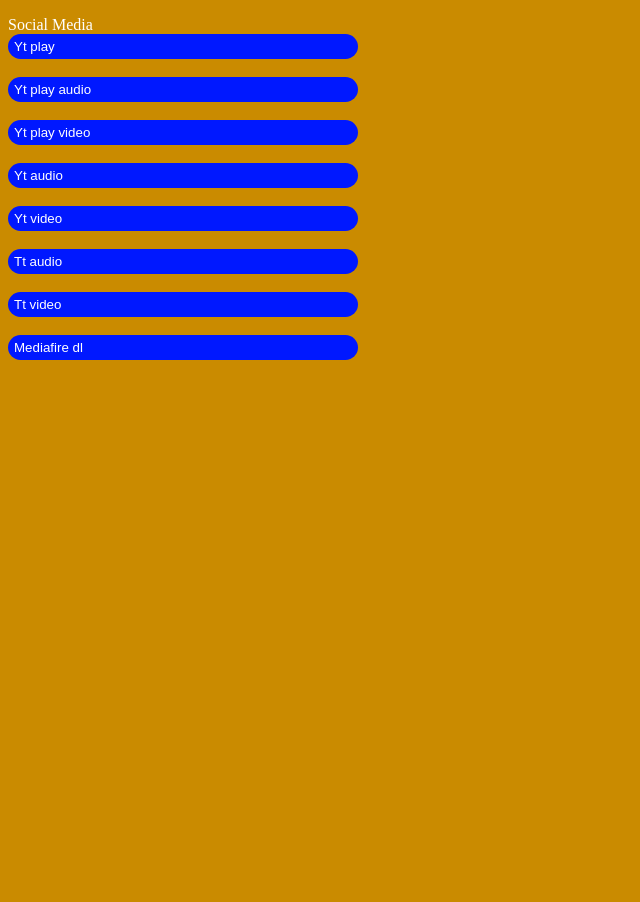
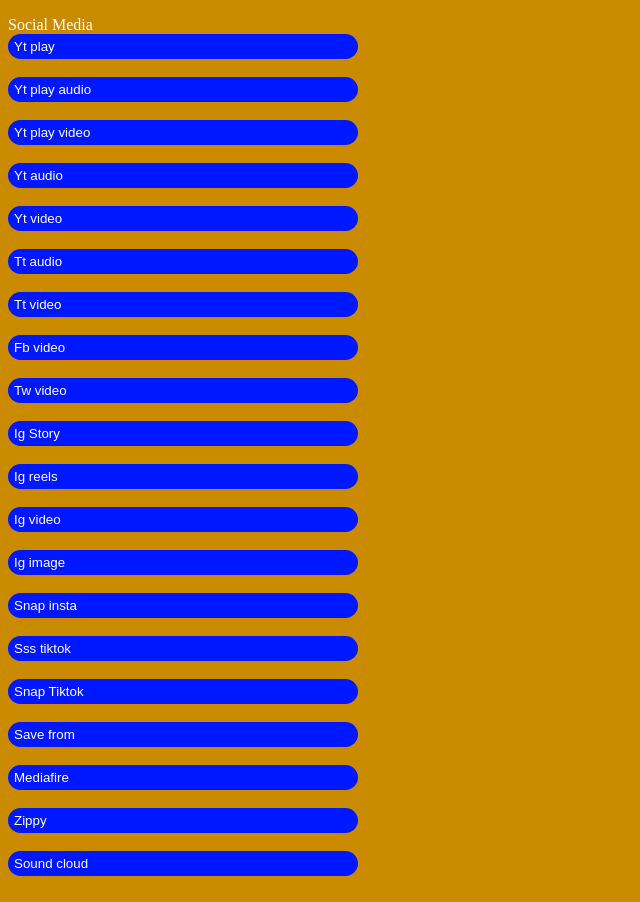
Before and after one commit to danzzcoding/example-scraper-api-express, a website: page pages/index.html in a window 1280 px wide. Shown: the part 105-1007 px from the top of the page, without its empty margins (0-640 px from the left). Before the commit the page ends 800 px from the top, so only its background shows below. Drawn offline with Linux system fonts and the light colour scheme; files that its build step writes are made by us from their sources.

Commit message:
Add files via upload

```diff
--- a/pages/index.html
+++ b/pages/index.html
@@ -34,7 +34,43 @@
 				<a href="api/sosmed/ttvideo?url=https://vm.tiktok.com/ZSRW5AEsN/"><button>Tt video</button></a><br><br>
 			</div>
 			<div>
-				<a href="api/sosmed/mediafire?url=https://www.mediafire.com/file/seqxc5rtg2s3xt0/basebot-v1-master.zip/file"><button>Mediafire dl</button></a><br><br>
+				<a href="api/sosmed/fbdl?url=URL"><button>Fb video</button></a><br><br>
+			</div>
+			<div>
+				<a href="api/sosmed/twdl?url=URL"><button>Tw video</button></a><br><br>
+			</div>
+			<div>
+				<a href="api/sosmed/igstory?username=ramdani_real01"><button>Ig Story</button></a><br><br>
+			</div>
+			<div>
+				<a href="api/sosmed/igreels?url=URL"><button>Ig reels</button></a><br><br>
+			</div>
+			<div>
+				<a href="api/sosmed/igdl?url=URL"><button>Ig video</button></a><br><br>
+			</div>
+			<div>
+				<a href="api/sosmed/igimg?url=URL"><button>Ig image</button></a><br><br>
+			</div>
+			<div>
+				<a href="api/sosmed/snapinta?url=URL"><button>Snap insta</button></a><br><br>
+			</div>
+			<div>
+				<a href="api/sosmed/ssstik?url=https://vm.tiktok.com/ZSRW5AEsN/"><button>Sss tiktok</button></a><br><br>
+			</div>
+			<div>
+				<a href="api/sosmed/snaptik?url=https://vm.tiktok.com/ZSRW5AEsN/"><button>Snap Tiktok</button></a><br><br>
+			</div>
+			<div>
+				<a href="api/sosmed/sfrom?url=URL"><button>Save from</button></a><br><br>
+			</div>
+			<div>
+				<a href="api/sosmed/mediafire?url=https://www.mediafire.com/file/seqxc5rtg2s3xt0/basebot-v1-master.zip/file"><button>Mediafire</button></a><br><br>
+			</div>
+			<div>
+				<a href="api/sosmed/zippy?url=https://www.mediafire.com/file/seqxc5rtg2s3xt0/basebot-v1-master.zip/file"><button>Zippy</button></a><br><br>
+			</div>
+			<div>
+				<a href="api/sosmed/scloud?url=https://soundcloud.com/ndaa-212683099/dj-coba-kau-ingat-ingat-kembali-seharusnya-aku-jungle-dutch-terbaru-2021-full-bass-viral-tik?utm_source=clipboard&utm_medium=text&utm_campaign=social_sharing"><button>Sound cloud</button></a><br><br>
 			</div>
 
 		</div><!-- End page -->
```
